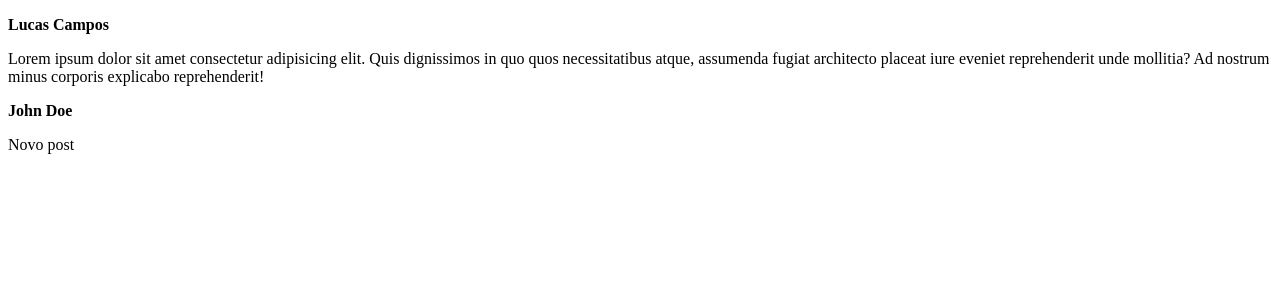
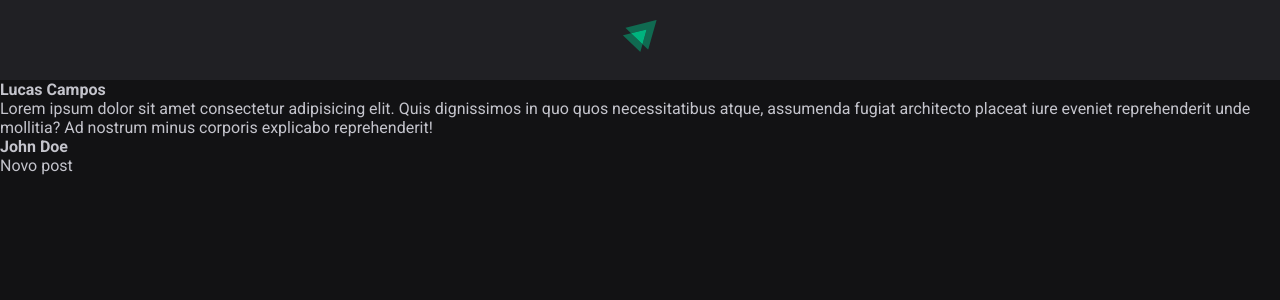
Before and after one commit to lucasfdcampos/rocketseat-ignite-aulas, a React (Vite) app in the folder reactjs/01-fundamentos-reactjs/: page / in a window 1280 px wide. Shown: the top 300 px of the page. Built offline with nearby package versions, Linux system fonts and the light colour scheme.

Commit message:
add header

```diff
--- a/reactjs/01-fundamentos-reactjs/index.html
+++ b/reactjs/01-fundamentos-reactjs/index.html
@@ -2,9 +2,16 @@
 <html lang="en">
   <head>
     <meta charset="UTF-8" />
+
+    <link rel="preconnect" href="https://fonts.googleapis.com" />
+    <link rel="preconnect" href="https://fonts.gstatic.com" crossorigin />
+
     <link rel="icon" type="image/svg+xml" href="/vite.svg" />
     <meta name="viewport" content="width=device-width, initial-scale=1.0" />
-    <title>Vite + React</title>
+
+    <link href="https://fonts.googleapis.com/css2?family=Roboto:wght@400;700&display=swap" rel="stylesheet" />
+
+    <title>01-fundamentos-reactjs</title>
   </head>
   <body>
     <div id="root"></div>
--- a/reactjs/01-fundamentos-reactjs/src/App.jsx
+++ b/reactjs/01-fundamentos-reactjs/src/App.jsx
@@ -1,8 +1,13 @@
+import { Header } from "./components/Header";
 import { Post } from "./Post"
+
+import './global.css';
 
 export function App() {
   return (
     <>
+      <Header />
+
       <Post
         author="Lucas Campos"
         content="Lorem ipsum dolor sit amet consectetur adipisicing elit. Quis dignissimos in quo quos necessitatibus atque, assumenda fugiat architecto placeat iure eveniet reprehenderit unde mollitia? Ad nostrum minus corporis explicabo reprehenderit!"
--- /dev/null
+++ b/reactjs/01-fundamentos-reactjs/src/components/Header.jsx
@@ -0,0 +1,12 @@
+import styles from './Header.module.css';
+import igniteLogo from '../assets/ignite-logo.svg';
+
+console.log(igniteLogo);
+
+export function Header() {
+  return (
+    <header className={styles.header}>
+      <img src={igniteLogo} alt="logotipo do Ignite" />
+    </header>
+  );
+}
--- /dev/null
+++ b/reactjs/01-fundamentos-reactjs/src/components/Header.module.css
@@ -0,0 +1,11 @@
+.header {
+  background: var(--gray-800);
+  display: flex;
+  justify-content: center;
+  height: 80px;
+  padding: 1.25rem 0;
+}
+
+.header img {
+  height: 2rem;
+}
--- /dev/null
+++ b/reactjs/01-fundamentos-reactjs/src/global.css
@@ -0,0 +1,30 @@
+:root {
+  --white: #fff;
+  --gray-100: #e1e1e6;
+  --gray-300: #c4c4cc;
+  --gray-400: #8d8d99;
+  --gray-600: #323238;
+  --gray-700: #29292e;
+  --gray-800: #202024;
+  --gray-900: #121214;
+
+  --gren-500: #00875f;
+}
+
+* {
+  margin: 0;
+  padding: 0;
+  box-sizing: border-box;
+}
+
+body {
+  background: var(--gray-900);
+  color: var(--gray-300);
+  -webkit-font-smoothing: antialiased;
+}
+
+body, input, textarea, button {
+  font-family: 'Roboto', sans-serif;
+  font-weight: 400;
+  font-size: 1rem;
+}
```
Also changed, not shown: reactjs/01-fundamentos-reactjs/src/assets/ignite-logo.svg (added).
